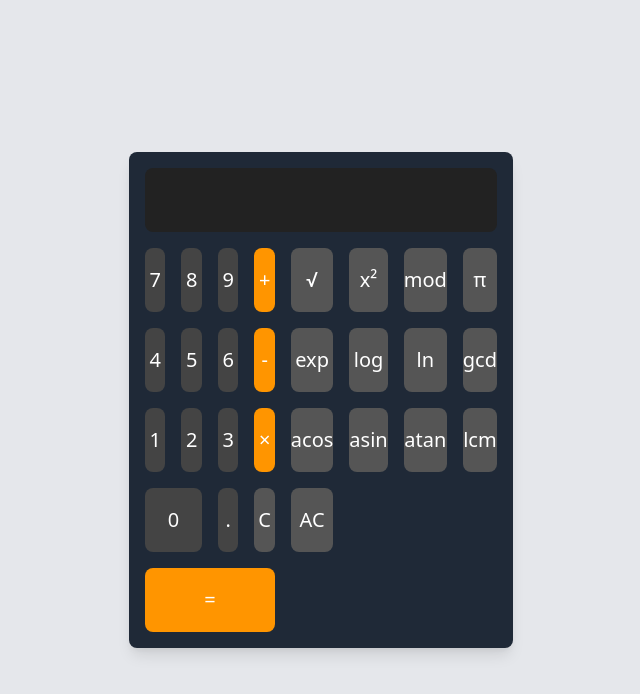
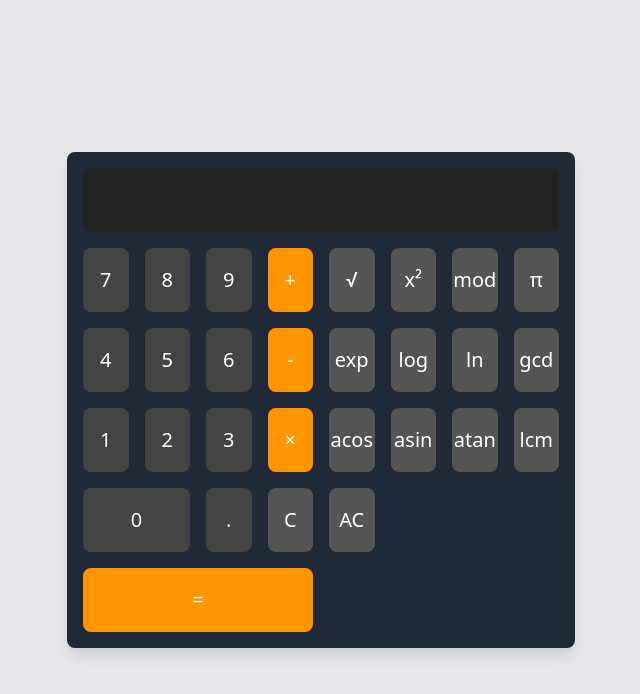
Before and after one commit to Hitoyu22/Calculator, a plain HTML site: page index.html in a window 1280 px wide. Shown: the whole page, without its empty margins (319-959 px from the left). Drawn offline with nearby package versions, Linux system fonts and the light colour scheme.

Commit message:
Remise à la bonne taille

```diff
--- a/index.html
+++ b/index.html
@@ -36,7 +36,7 @@
     </style>
 </head>
 <body class="flex items-center justify-center h-screen bg-gray-200">
-    <div class="bg-gray-800 rounded-lg shadow-lg p-4 w-96">
+    <div class="bg-gray-800 rounded-lg shadow-lg p-4">
         <input type="text" id="display" class="w-full h-16 text-4xl p-2 mb-4 display text-right" disabled>
 
         <div class="calc-grid">
```
